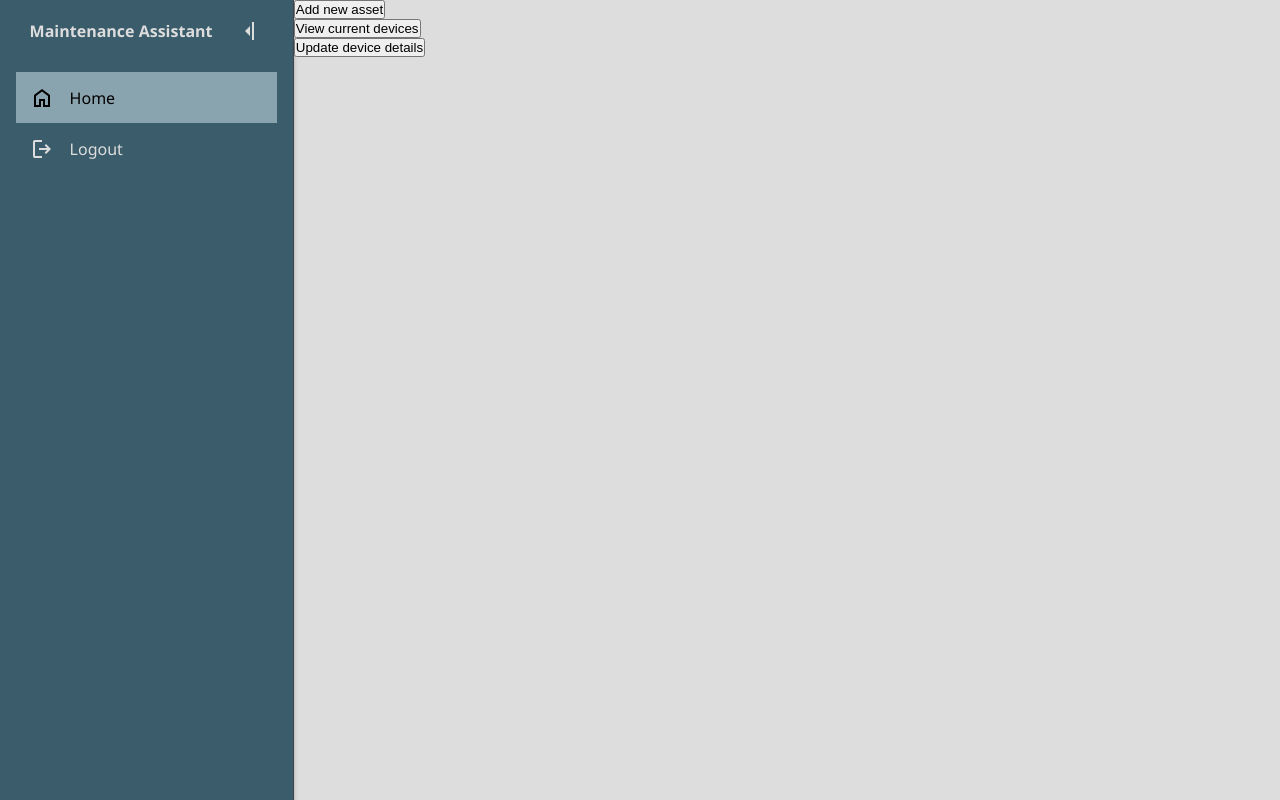
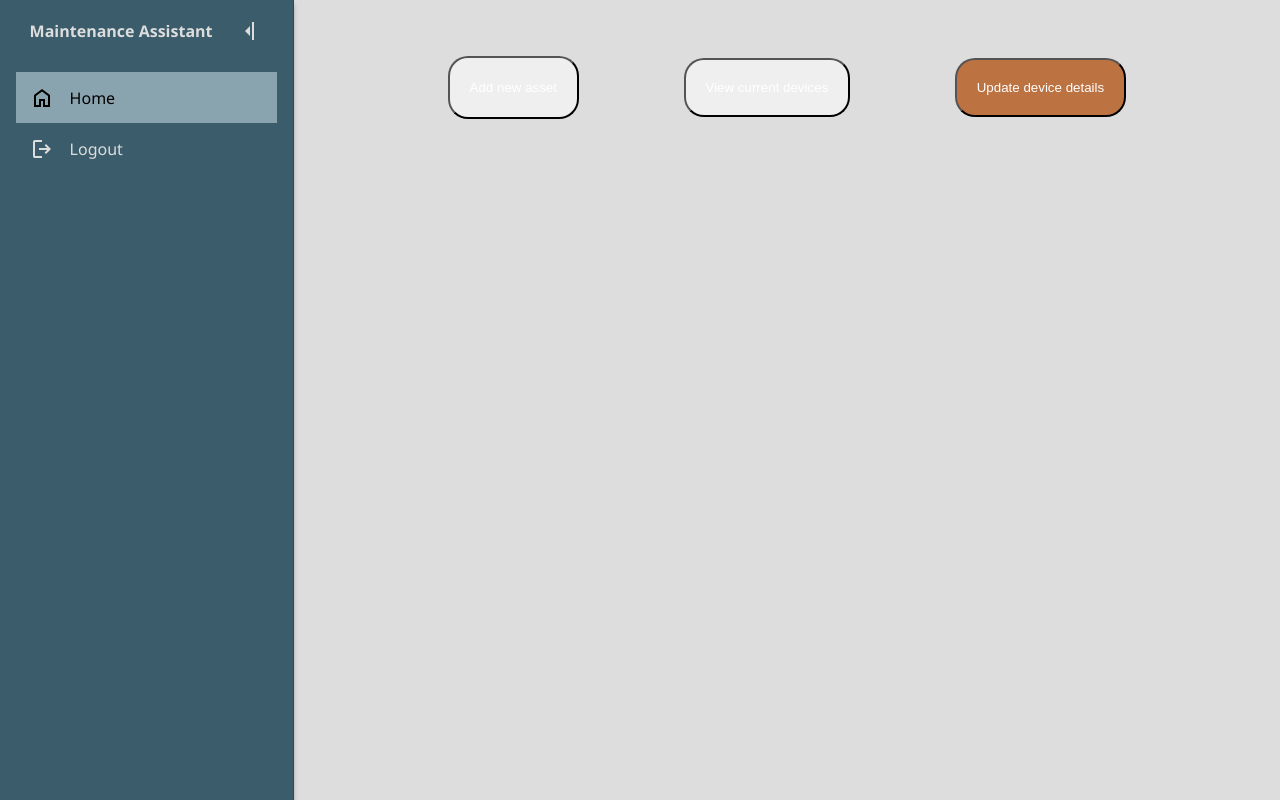
Before and after one commit to Str-Josh/MaintenanceAssistant, a Flask app: page /asset-manager in a window 1280 px wide. Run offline with Flask 3, Linux system fonts and the light colour scheme; the visitor is signed in with stand-in values (Sample User, id 1).

Commit message:
styling buttons

```diff
--- a/static/pages/Director/AssetManager_styles.css
+++ b/static/pages/Director/AssetManager_styles.css
@@ -0,0 +1,16 @@
+.buttonGrid{
+    display: grid;
+    grid-template-columns: auto auto auto;
+    justify-items: center;
+    justify-content: space-evenly;
+    margin: 5%
+}
+
+.assetManagerButton{
+    color: white;
+    padding: 20px;
+    border-radius: 20px;
+    width: max-content;
+    height: max-height;
+    margin: 5%;
+}
--- a/templates/pages/Director/AssetManager.html
+++ b/templates/pages/Director/AssetManager.html
@@ -10,21 +10,17 @@
 
 <body class="wholepage">
     <div class="truebody">
-        <form action="/add-asset" method="post">
-            <div>
-                <button type="submit">Add new asset</button>
-            </div>
-        </form>
-        <form action="/view-assets" method="get">
-            <div>
-                <button type="submit">View current devices</button>
-            </div>
-        </form>
-        <form action="/update-asset-usage" method="get">
-            <div>
-                <button type="submit">Update device details</button>
-            </div>
-        </form>
+        <div class="buttonGrid">
+            <button type="submit" onclick="window.location.href='/add-asset'" class="assetManagerButton goodnews">
+                Add new asset
+            </button>
+            <button type="submit" onclick="window.location.href='/view-assets'" class="assetManagerButton devices">
+                View current devices
+            </button>
+            <button type="submit" onclick="window.location.href='/update-asset-usage'" class="assetManagerButton usage">
+                Update device details
+            </button>
+        </div>
     </div>
 </body>
 
```
